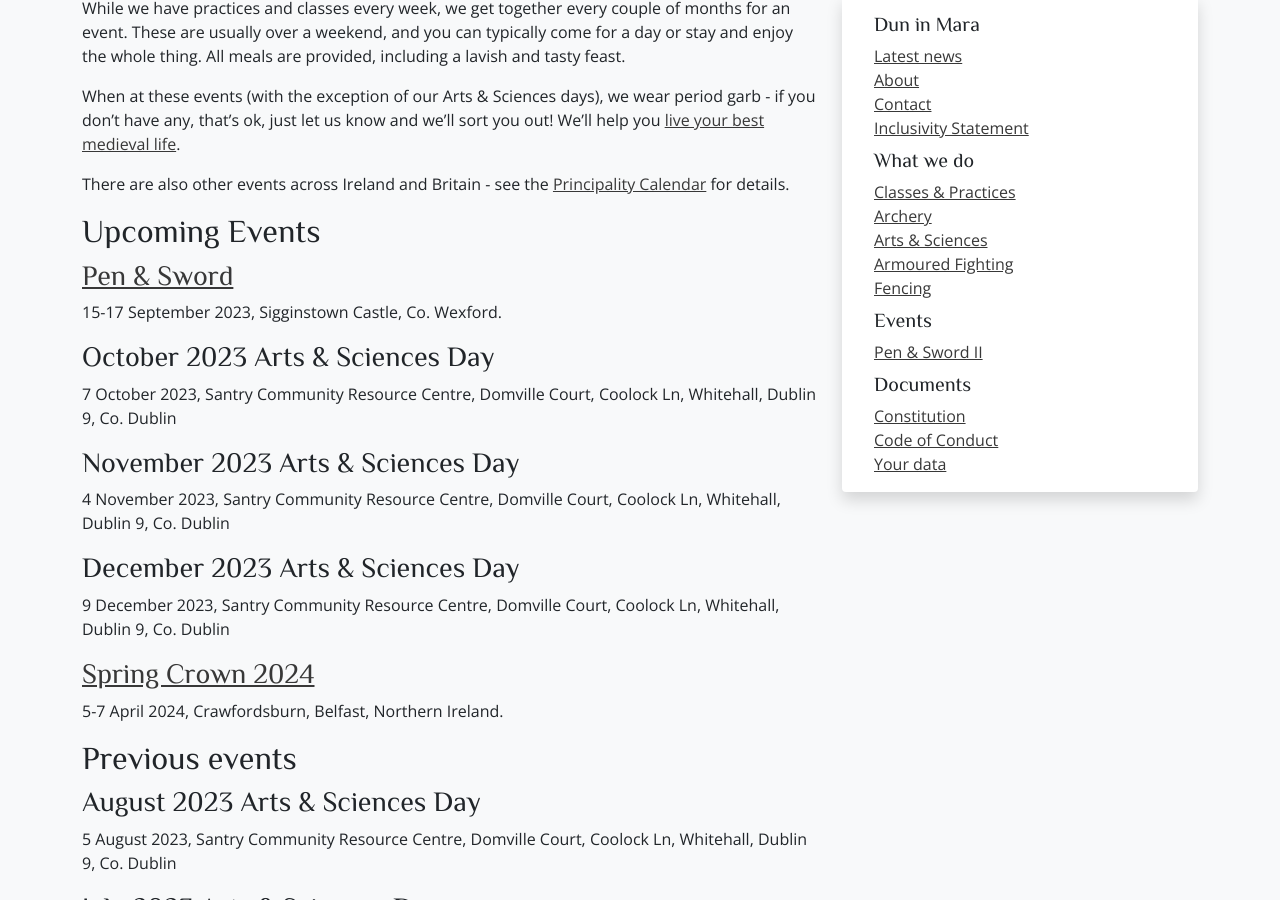
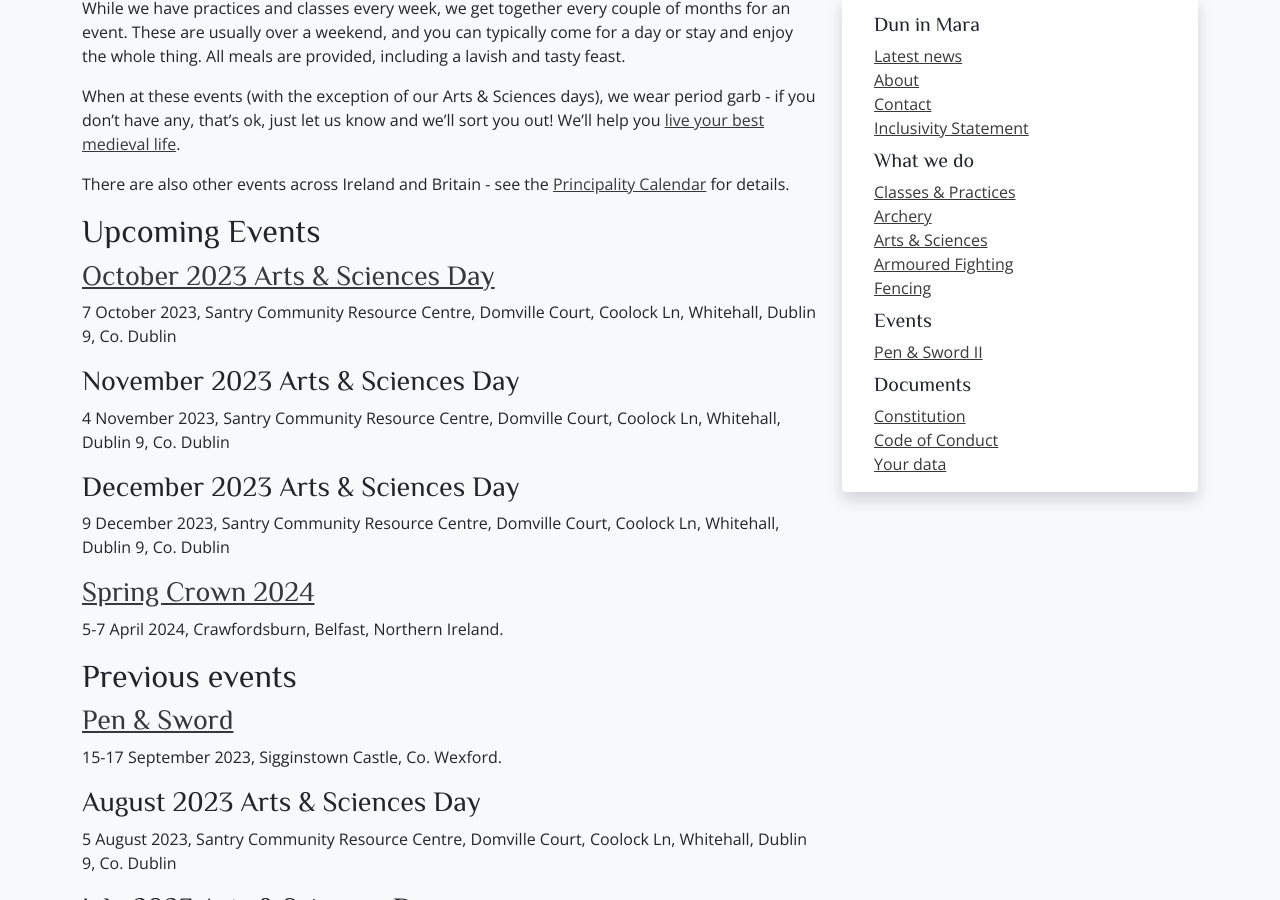
Before and after one commit to drachenwald/dun-in-mara, a Jekyll site: the page built from events/index.md, in a window 1280 px wide and 900 px high, scrolled down 277 px. Built offline with Jekyll 4.4.1, drawn with Linux system fonts in a browser that asks for light colours; comment, search, counter and statistics services are not loaded; some of the changed lines change nothing that is shown.

Commit message:
A&S day, moving P&S to past

```diff
--- a/events/index.md
+++ b/events/index.md
@@ -9,10 +9,7 @@ There are also other events across Ireland and Britain - see the [Principality C
 
 ## Upcoming Events
 
-### [Pen & Sword](/events/2023/penandsword/)
-15-17 September 2023, Sigginstown Castle, Co. Wexford.
-
-### October 2023 Arts & Sciences Day
+### [October 2023 Arts & Sciences Day](https://fienta.com/71849)
 7 October 2023, Santry Community Resource Centre, Domville Court, Coolock Ln, Whitehall, Dublin 9, Co. Dublin
 
 ### November 2023 Arts & Sciences Day
@@ -25,6 +22,9 @@ There are also other events across Ireland and Britain - see the [Principality C
 5-7 April 2024, Crawfordsburn, Belfast, Northern Ireland.
 
 ## Previous events
+
+### [Pen & Sword](/events/2023/penandsword/)
+15-17 September 2023, Sigginstown Castle, Co. Wexford.
 
 ### August 2023 Arts & Sciences Day
 5 August 2023, Santry Community Resource Centre, Domville Court, Coolock Ln, Whitehall, Dublin 9, Co. Dublin
```
